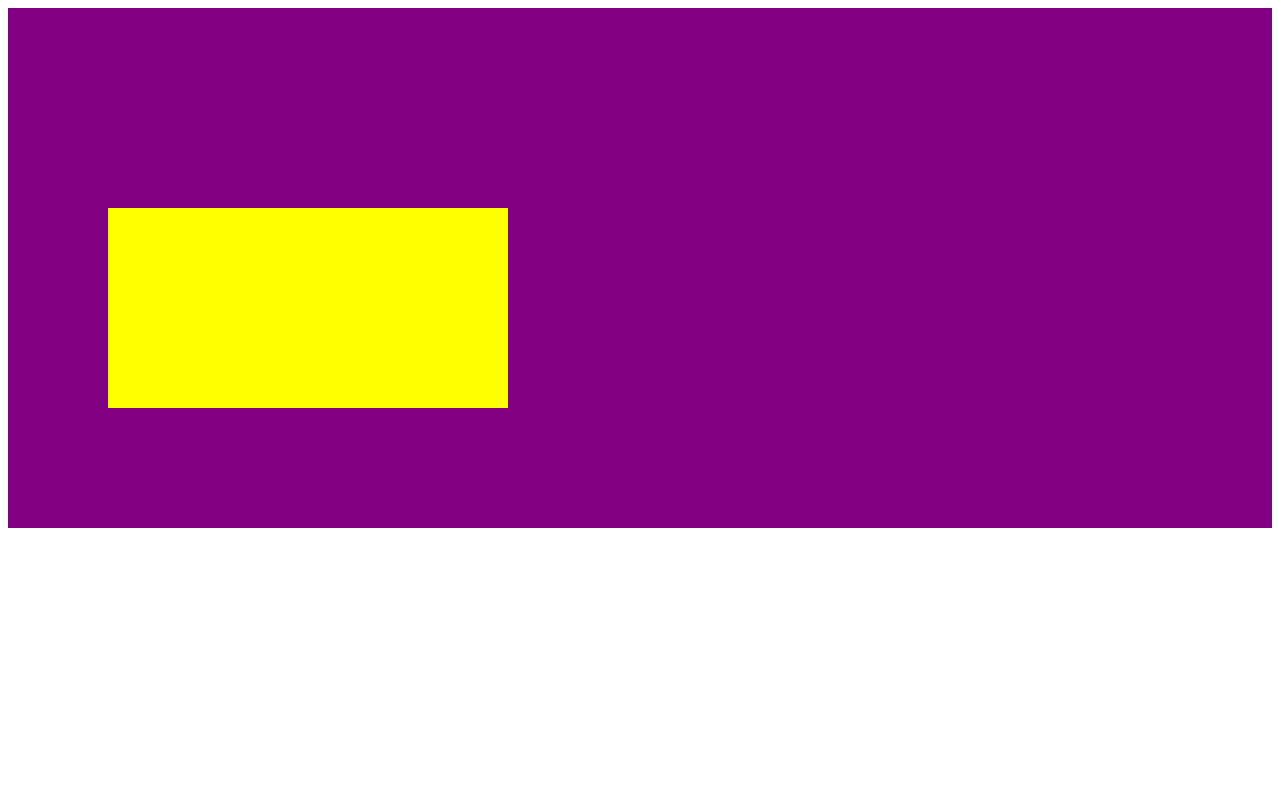
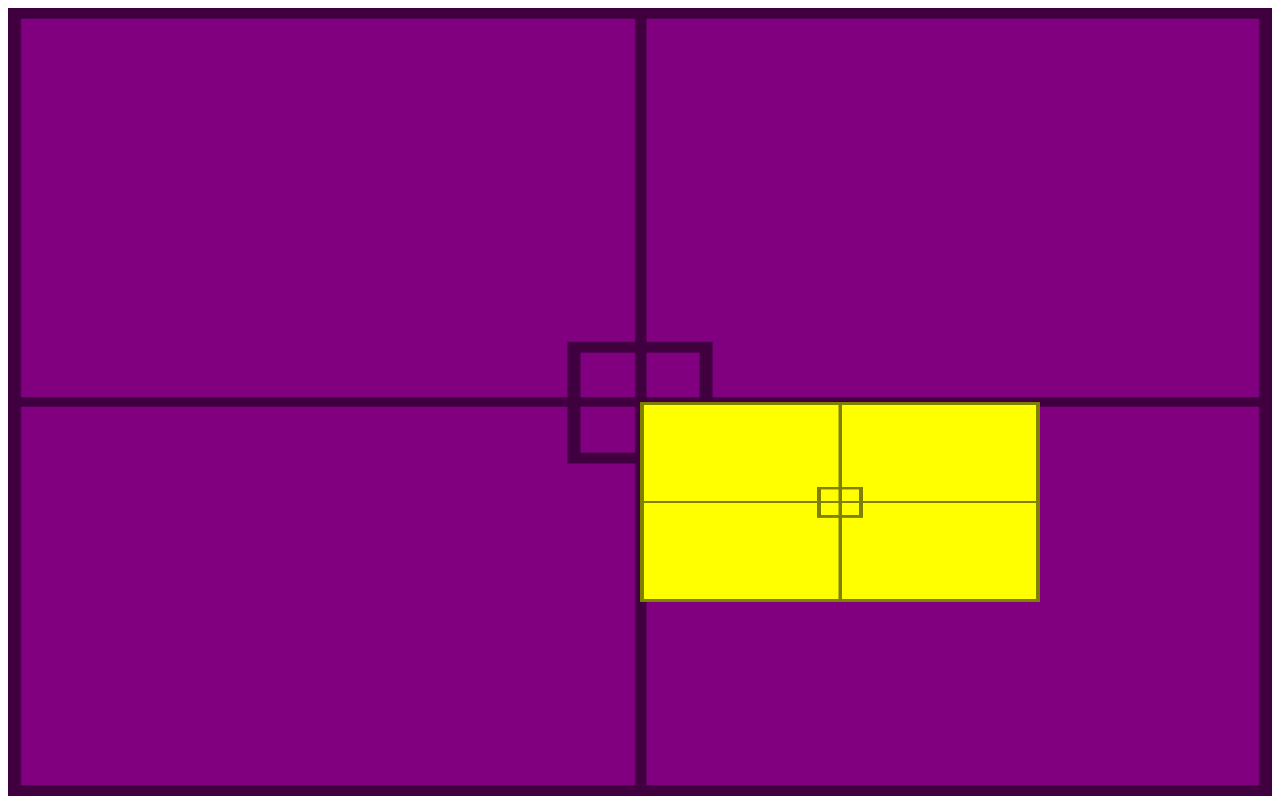
Before and after one commit to Karolynemirella/html-css, a plain HTML site: page exercícios/ex022/fundo007.html in a window 1280 px wide. Drawn offline with Linux system fonts and the light colour scheme.

Commit message:
Update fundo007.html

```diff
--- a/exercícios/ex022/fundo007.html
+++ b/exercícios/ex022/fundo007.html
@@ -6,20 +6,28 @@
     <title>Alinhamento vertical</title>
     <style>
         #container {
+            background-image: url('imagens/target001.png');
+            background-size: 100% 100%;
+
             position: relative;
-            height: 500px;
+            height: 96vh;
             padding: 10px;
             background-color: purple;
         }
 
         #conteudo {
+            background-image: url('imagens/target001.png');
+            background-size: 100% 100%;
+
             position: absolute;
             height: 200px;
             width: 400px;
             background-color: yellow;
 
-            left: 100px;
-            top: 200px;
+            left: 50%;
+            top: 50%;
+
+            transform: translate();
         }
     </style>
 </head>
```
